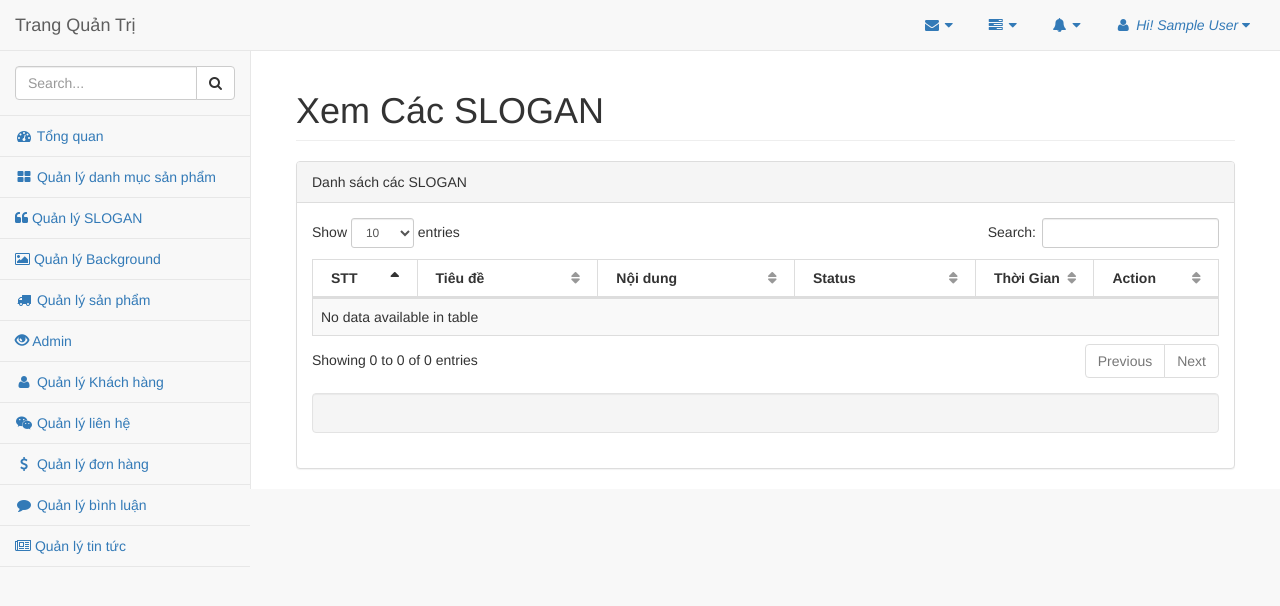
After one commit to lviethai1997/tutphp, a PHP site: page /tutphp/admin/modules/slogans/index.php in a window 1280 px wide. The commit adds this page. Shown: the top 606 px of the page. Run offline with PHP 8.4, Linux system fonts and the light colour scheme; the visitor is signed in with stand-in values (Sample User, id 1); data that the repository does not hold is empty; some libraries are stand-ins or nearby versions.

Commit message:
Update SLOGAN

```diff
--- a/admin/layouts/header.php
+++ b/admin/layouts/header.php
@@ -299,6 +299,10 @@
                             <a href="<?php echo modules('category') ?>"><i class="fa fa-th-large fa-fw"></i> Quản lý
                                 danh mục sản phẩm</a>
                         </li>
+                        <li class="<?php echo isset($open) && $open == 'slogans' ? 'active' : '' ?>">
+                            <a href="<?php echo modules('slogans') ?>"><i class="fa fa-quote-left"></i> Quản lý
+                                SLOGAN</a>
+                        </li>
                         <li class="<?php echo isset($open) && $open == 'backgrounds' ? 'active' : '' ?>">
                             <a href="<?php echo modules('backgrounds') ?>"><i class="fa fa-picture-o"></i> Quản lý
                                 Background</a>
--- a/admin/modules/backgrounds/add.php
+++ b/admin/modules/backgrounds/add.php
@@ -39,7 +39,7 @@
                $id_insert =$db->insert("background",$data);
                if($id_insert)
                {
-                    resize_image($file_tmp, 1920, 1400);
+                    resize_image($file_tmp, 1400, 768);
                     move_uploaded_file($file_tmp,$part.$file_name);
 
                    $_SESSION['success'] =" Thêm sản phẩm thành công!!";
--- a/admin/modules/backgrounds/edit.php
+++ b/admin/modules/backgrounds/edit.php
@@ -48,7 +48,7 @@
                $update = $db->update("background",$data,array("id"=>$id));
                if($update>0)
                {
-                resize_image($file_tmp, 1920, 1400);
+                resize_image($file_tmp, 1400, 900);
                 move_uploaded_file($file_tmp,$part.$file_name);
                 $_SESSION['success'] =" Cập nhật Background thành công!!";
                 redirectAdmin("backgrounds");
--- /dev/null
+++ b/admin/modules/slogans/index.php
@@ -0,0 +1,99 @@
+<?php
+        $open = "slogans";
+        require_once __DIR__. "/../../autoload/autoload.php";
+        $slogan= $db->fetchAll('slogan');
+
+?>
+<?php require_once __DIR__. "/../../layouts/header.php"; ?>
+<div class="row">
+    <div class="col-lg-12">
+        <h1 class="page-header">Xem Các SLOGAN</h1>
+    </div>
+    <!-- /.col-lg-12 -->
+</div>
+<!-- /.row -->
+<div class="clearfix">
+</div>
+<?php require_once __DIR__. "/../../../partials/notification.php"; ?>
+<div class="row">
+    <div class="col-lg-12">
+        <div class="panel panel-default">
+            <div class="panel-heading">
+                Danh sách các SLOGAN
+            </div>
+            <!-- /.panel-heading -->
+            <form action="" method="post">
+                <div class="panel-body">
+                    <div id="dataTables-example_wrapper" class="dataTables_wrapper form-inline dt-bootstrap no-footer">
+                        <div class="row">
+                            <div class="col-sm-12">
+                                <table width="100%"
+                                    class="table table-striped table-bordered table-hover dataTable no-footer dtr-inline"
+                                    id="dataTables-example" role="grid" aria-describedby="dataTables-example_info"
+                                    style="width: 100%;">
+                                    <thead>
+                                        <tr role="row">
+                                            <th class="sorting_asc" tabindex="0" aria-controls="dataTables-example"
+                                                rowspan="1" colspan="1" aria-sort="ascending"
+                                                aria-label="Rendering engine: activate to sort column descending"
+                                                style="width:30px;">STT</th>
+                                            <th class="sorting" tabindex="0" aria-controls="dataTables-example"
+                                                rowspan="1" colspan="1"
+                                                aria-label="Browser: activate to sort column ascending"
+                                                style="width: 80px;">Tiêu đề</th>
+                                            <th class="sorting" tabindex="0" aria-controls="dataTables-example"
+                                                rowspan="1" colspan="1"
+                                                aria-label="Browser: activate to sort column ascending"
+                                                style="width: 90px;">Nội dung</th>
+                                            <th class="sorting" tabindex="0" aria-controls="dataTables-example"
+                                                rowspan="1" colspan="1"
+                                                aria-label="CSS grade: activate to sort column ascending"
+                                                style="width: 80px;">Status</th>
+                                            <th class="sorting" tabindex="0" aria-controls="dataTables-example"
+                                                rowspan="1" colspan="1"
+                                                aria-label="CSS grade: activate to sort column ascending"
+                                                style="width: 39px;">Thời Gian</th>
+                                            <th class="sorting" tabindex="0" aria-controls="dataTables-example"
+                                                rowspan="1" colspan="1"
+                                                aria-label="CSS grade: activate to sort column ascending"
+                                                style="width: 40px;">Action</th>
+                                        </tr>
+                                    </thead>
+                                    <tbody>
+                                        <?php $stt=1;foreach($slogan as $item) : ?>
+                                        <tr class="gradeA odd" role="row">
+                                            <td class="text-center"><?php echo $stt ?></td>
+                                            <td><?php echo $item['title'] ?></td>
+                                            <td><?php echo $item['content'] ?></td>
+                                            <td><?php echo $item['status'] ?></td>
+                                            <td><?php echo $item['updated_at'] ?></td>
+                                            <td>
+                                                <a class="btn btn-xs btn-warning fa fa-edit"
+                                                    href="edit.php?id=<?php echo $item['id'] ?>"> Sửa</a>
+                                            </td>
+                                        </tr>
+                                        <?php $stt++ ;endforeach  ?>
+                                    </tbody>
+                                </table>
+                            </div>
+                        </div>
+                        <div class="row">
+                            <div class="col-sm-6">
+                                <div class="dataTables_info" id="dataTables-example_info" role="status"
+                                    aria-live="polite"></div>
+                            </div>
+                        </div>
+                    </div>
+                    <!-- /.table-responsive -->
+                    <div class="well">
+
+                    </div>
+                </div>
+            </form>
+            <!-- /.panel-body -->
+        </div>
+        <!-- /.panel -->
+    </div>
+    <!-- /.col-lg-12 -->
+</div>
+<?php require_once __DIR__. "/../../layouts/footer.php"; ?>
```
Also changed, not shown: admin/modules/slogans/edit.php (added, +86 -0 lines), autoload/autoload.php (+12 -1 lines), index.php (+17 -12 lines), public/uploads/background/img_bg_1.jpg, public/uploads/background/img_bg_2.jpg, public/uploads/background/img_bg_3.jpg, public/uploads/background/item-4.jpg (deleted).
